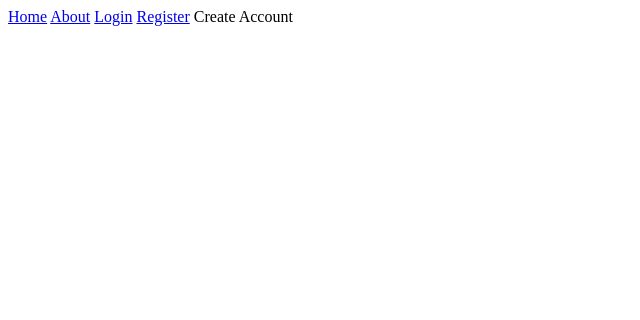
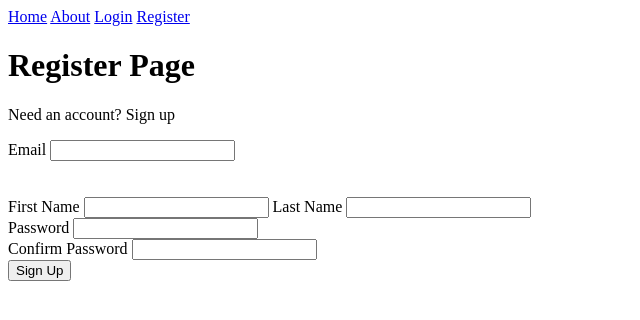
Before and after one commit to Alexandracope/SOFIA-Project1, a Flask app: page /register in a window 1280 px wide. Shown: the top 320 px of the page, without its empty margins (0-640 px from the left). Run offline with Flask 2, Linux system fonts and the light colour scheme.

Commit message:
fixing errors in routes

```diff
--- a/application/templates/about.html
+++ b/application/templates/about.html
@@ -1,4 +1,5 @@
 {% extends "layout.html" %}
 {% block body_content %}
-    <p1> Welcome </p1>
-{% endblock %}
+<h1> {{ title }} </h1>
+<body> Welcome to the best place to archive your collection of Dr martens </body>
+{% endblock body_content %}
--- a/application/templates/register.html
+++ b/application/templates/register.html
@@ -1,4 +1,76 @@
-{% extends "layout.html" %}
+{% extends 'layout.html' %}
 {% block body_content %}
-    <p1> Create Account </p1>
+    <h1>Register Page</h1>
+    <p>Need an account? Sign up</p>
+    <div class='form'>
+        <form method='POST' action=''>
+            {{ form.hidden_tag() }}
+            <div class='form_group'>
+                {{ form.email.label }}
+                {{ form.email }}
+                {% if form.email.errors %}
+                    <div class='error'>
+                        {% for error in form.email.errors %}
+                            <span>{{ error }}</span>
+                        {% endfor %}
+                    </div>
+                {% endif %}
+            </div>
+            <br>
+
+            <br>
+
+      {{ form.hidden_tag() }}
+        {{ form.first_name.label }}
+        {{ form.first_name }}
+        {% if form.first_name.errors %}
+            <div class="error">
+                {% for error in form.first_name.errors %}
+                    <span>{{ error }}</span>
+                {% endfor %}
+            </div>
+        {% endif %}
+
+        {{ form.last_name.label }}
+        {{ form.last_name }}
+        {% if form.last_name.errors %}
+            <div class="error">
+                {% for error in form.last_name.errors %}
+                    <span>{{ error }}</span>
+                {% endfor %}
+            </div>
+        {% endif %}
+
+    {{ form.hidden_tag() }}
+    <div class='form_group'>
+        {{ form.password.label }}
+        {{ form.password }}
+        {% if form.password.errors %}
+            <div class='error'>
+                {% for error in form.password.errors %}
+                    <span>{{ error }}</span>
+                {% endfor %}
+            </div>
+        {% endif %}
+
+        {{ form.hidden_tag() }}
+            <div class='form_group'>
+                {{ form.confirm_password.label }}
+                {{ form.confirm_password }}
+                {% if form.confirm_password.errors %}
+                    <div class='error'>
+                        {% for error in form.confirm_password.errors %}
+                            <span>{{ error }}</span>
+                        {% endfor %}
+                    </div>
+                {% endif %}
+                </div>
+                <div class='form_group'>
+                    {{ form.submit }}
+                </div>
+            </form>
+        </div>
+
+
+
 {% endblock %}
```
Also changed, not shown: application/templates/account.html (+52 -2 lines), application/templates/login.html (+39 -3 lines).
